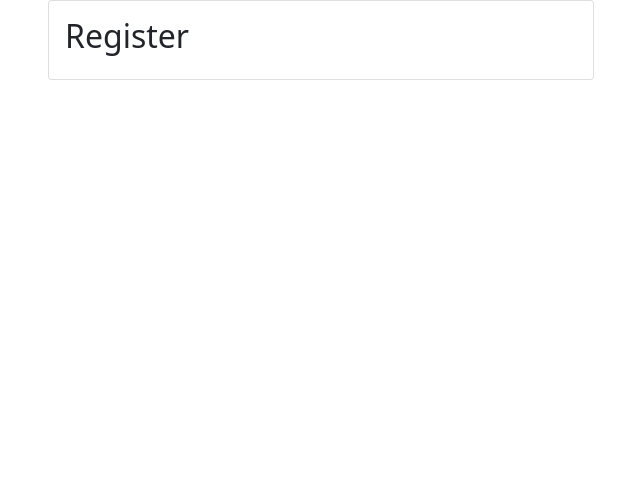
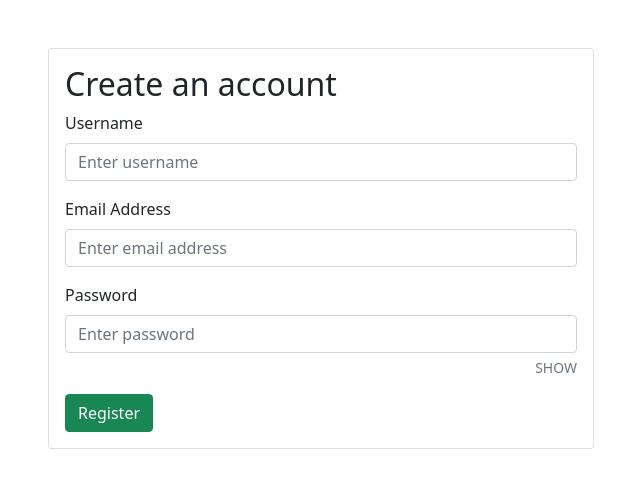
Before and after one commit to bekaarcoder/django-expense-tracker, a Django app: page /auth/register in a window 1280 px wide. Shown: the top 488 px of the page, without its empty margins (319-959 px from the left). Run offline with Django 3.2, Linux system fonts and the light colour scheme.

Commit message:
added validation for username and email field with ajax

```diff
--- a/authentication/urls.py
+++ b/authentication/urls.py
@@ -1,8 +1,11 @@
 from django.urls import path
-from .views import RegistrationView
+from .views import RegistrationView, UsernameValidationView, EmailValidationView
+from django.views.decorators.csrf import csrf_exempt
 
 app_name = 'authentication'
 
 urlpatterns = [
-  path('register', RegistrationView.as_view(), name='register')
+  path('register', RegistrationView.as_view(), name='register'),
+  path('validate-username', csrf_exempt(UsernameValidationView.as_view()), name='validate-username'),
+  path('validate-email', csrf_exempt(EmailValidationView.as_view()), name='validate-email')
 ]
--- a/authentication/views.py
+++ b/authentication/views.py
@@ -1,5 +1,39 @@
 from django.shortcuts import render
 from django.views import View
+import json
+from django.http import JsonResponse
+from django.contrib.auth.models import User
+from validate_email import validate_email
+
+
+class UsernameValidationView(View):
+  def post(self, request):
+    data = json.loads(request.body)
+    username = data['username']
+
+    # check if username is a valid string
+    if not str(username).isalnum():
+      return JsonResponse({'username_error': 'Username is not valid.'}, status=400)
+    # check if username already exists in db
+    if User.objects.filter(username=username).exists():
+      return JsonResponse({'username_error': 'Username already exists.'}, status=409)
+
+    return JsonResponse({'username_valid': True}, status=200)
+
+
+class EmailValidationView(View):
+  def post(self, request):
+    data = json.loads(request.body)
+    email = data['email']
+
+    # check if email is valid
+    if not validate_email(email):
+      return JsonResponse({'email_error': 'Email is not valid.'}, status=400)
+    # check if email already exists in db
+    if User.objects.filter(email=email).exists():
+      return JsonResponse({'email_error': 'Email address already exists.'}, status=409)
+
+    return JsonResponse({'email_valid': True})
 
 
 class RegistrationView(View):
--- a/static/js/main.js
+++ b/static/js/main.js
@@ -0,0 +1,49 @@
+console.log("Application Loading...");
+
+const usernameField = document.querySelector("#usernameField");
+const feedbackField = document.querySelector("#username-feedback");
+
+usernameField.addEventListener("keyup", (e) => {
+  if (e.target.value.length > 0) {
+    fetch("/auth/validate-username", {
+      body: JSON.stringify({ username: e.target.value }),
+      method: "POST",
+    })
+      .then((res) => res.json())
+      .then((data) => {
+        if (data.username_error) {
+          usernameField.classList.add("is-invalid");
+          feedbackField.classList.remove("d-none");
+          feedbackField.innerHTML = `<p>${data.username_error}</p>`;
+        } else {
+          feedbackField.classList.add("d-none");
+          usernameField.classList.remove("is-invalid");
+        }
+      })
+      .catch((error) => console.log(error));
+  }
+});
+
+const emailField = document.querySelector("#emailField");
+const emailFeedbackField = document.querySelector("#email-feedback");
+
+emailField.addEventListener("keyup", (e) => {
+  if (e.target.value.length > 0) {
+    fetch("/auth/validate-email", {
+      body: JSON.stringify({ email: e.target.value }),
+      method: "POST",
+    })
+      .then((res) => res.json())
+      .then((data) => {
+        if (data.email_error) {
+          emailField.classList.add("is-invalid");
+          emailFeedbackField.classList.remove("d-none");
+          emailFeedbackField.innerHTML = `<p>${data.email_error}</p>`;
+        } else {
+          emailFeedbackField.classList.add("d-none");
+          emailField.classList.remove("is-invalid");
+        }
+      })
+      .catch((error) => console.log(error));
+  }
+});
--- a/templates/authentication/register.html
+++ b/templates/authentication/register.html
@@ -1,9 +1,47 @@
 {% extends "base_auth.html" %}
 
+{% load static %}
+
 {% block content %}
-  <div class="card">
-    <div class="card-body">
-      <h2>Register</h2>
-    </div>
+<div class="card">
+  <div class="card-body">
+    <h2 class="card-title">Create an account</h2>
+    <form action="" method="POST">
+      <div class="mb-3">
+        <label for="" class="form-label">Username</label>
+        <input
+          type="text"
+          name="username"
+          placeholder="Enter username"
+          id="usernameField"
+          class="form-control"
+        />
+        <div class="invalid-feedback d-none" id="username-feedback"></div>
+      </div>
+      <div class="mb-3">
+        <label for="" class="form-label">Email Address</label>
+        <input
+          type="email"
+          name="email"
+          placeholder="Enter email address"
+          id="emailField"
+          class="form-control"
+        />
+        <div class="invalid-feedback d-none" id="email-feedback"></div>
+      </div>
+      <div class="mb-3">
+        <label for="" class="form-label">Password</label>
+        <input
+          type="password"
+          name="password"
+          placeholder="Enter password"
+          id="passwordField"
+          class="form-control"
+        />
+        <div class="d-flex justify-content-end form-text">SHOW</div>
+      </div>
+      <input type="submit" value="Register" class="btn btn-success" />
+    </form>
   </div>
+</div>
 {% endblock content %}
--- a/templates/base_auth.html
+++ b/templates/base_auth.html
@@ -1,3 +1,5 @@
+{% load static %}
+
 <!DOCTYPE html>
 <html lang="en">
   <head>
@@ -14,7 +16,7 @@
   </head>
   <body>
     <div class="container">
-      <div class="row justify-content-center">
+      <div class="row justify-content-center mt-5">
         <div class="col-md-6">
           {% block content %}
 
@@ -27,5 +29,6 @@
       integrity="sha384-b5kHyXgcpbZJO/tY9Ul7kGkf1S0CWuKcCD38l8YkeH8z8QjE0GmW1gYU5S9FOnJ0"
       crossorigin="anonymous"
     ></script>
+    <script src="{% static 'js/main.js' %}"></script>
   </body>
 </html>
```
